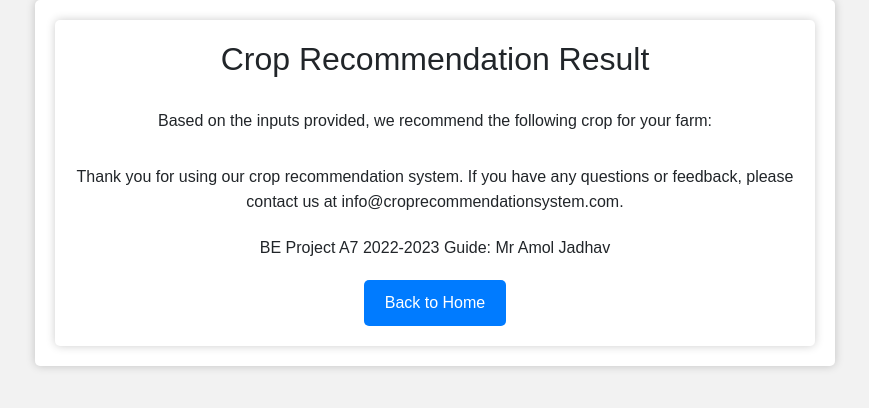
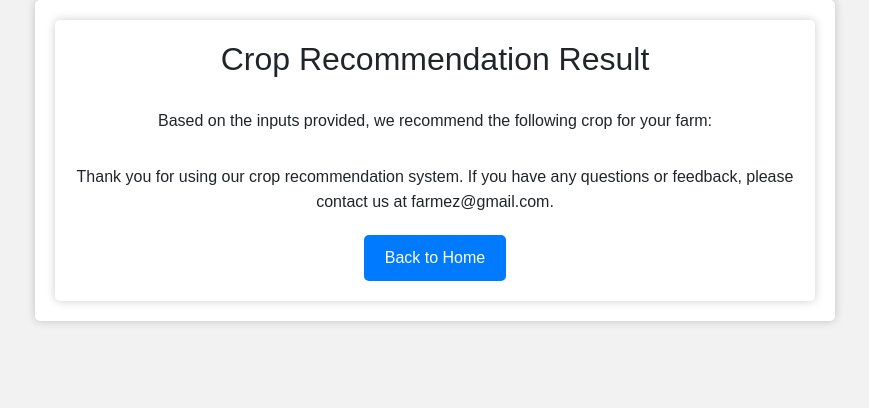
Before and after one commit to ShubhamsMargaj/CropSugg_RainPred, a Flask app: template website/templates/crop_result.html in a window 1280 px wide. Shown: the part 58-466 px from the top of the page, without its empty margins (205-1074 px from the left). Run offline with Flask 3, Linux system fonts and the light colour scheme; the template is opened without the code that fills it, so the values that code supplies are empty; parts of the project's set-up code (start-up, migrations or seed data) failed here and were passed over; some libraries are stand-ins or nearby versions.

Commit message:
Changes in result.html

```diff
--- a/website/templates/crop_result.html
+++ b/website/templates/crop_result.html
@@ -48,8 +48,7 @@
 		<h1>Crop Recommendation Result</h1>
 		<p>Based on the inputs provided, we recommend the following crop for your farm:</p>
 		<h1><p><strong>{{ crop_predict }}</strong></p></h1>
-		<p>Thank you for using our crop recommendation system. If you have any questions or feedback, please contact us at info@croprecommendationsystem.com.</p>
-		<p>BE Project A7 2022-2023    Guide: Mr Amol Jadhav  </p>
+		<p>Thank you for using our crop recommendation system. If you have any questions or feedback, please contact us at farmez@gmail.com.</p>
 		<a href="/" class="btn">Back to Home</a>
 	</div>
 </body>
--- a/website/templates/fertilizer_result.html
+++ b/website/templates/fertilizer_result.html
@@ -50,8 +50,7 @@
 		<h1>Fertilizer Prediction Result</h1>
 		<p>Based on the inputs provided, our system predicts that the rainfall in your area will be:</p>
 		 <h1><p><strong>{{ fertilizer_predict }}</strong></p></h1>
-		<p>Thank you for using our rainfall prediction system. If you have any questions or feedback, please contact us at info@rainfallpredictionsystem.com.</p>
-		<p>BE Project A7 2022-2023    Guide: Mr Amol Jadhav  </p>
+		<p>Thank you for using our rainfall prediction system. If you have any questions or feedback, please contact us at farmez@gmail.com.</p>
 		<a href="/" class="btn">Back to Home</a>
 	</div>
 </body>
--- a/website/templates/rainfall_result.html
+++ b/website/templates/rainfall_result.html
@@ -50,8 +50,7 @@
 		<h1>Rainfall Prediction Result</h1>
 		<p>Based on the inputs provided, our system predicts that the rainfall in your area will be:</p>
 		 <h1><p><strong>{{ rainfall_predict }}</strong></p></h1>
-		<p>Thank you for using our rainfall prediction system. If you have any questions or feedback, please contact us at info@rainfallpredictionsystem.com.</p>
-		<p>BE Project A7 2022-2023    Guide: Mr Amol Jadhav  </p>
+		<p>Thank you for using our rainfall prediction system. If you have any questions or feedback, please contact us at farmez@gmail.com.</p>
 		<a href="/" class="btn">Back to Home</a>
 	</div>
 </body>
```
